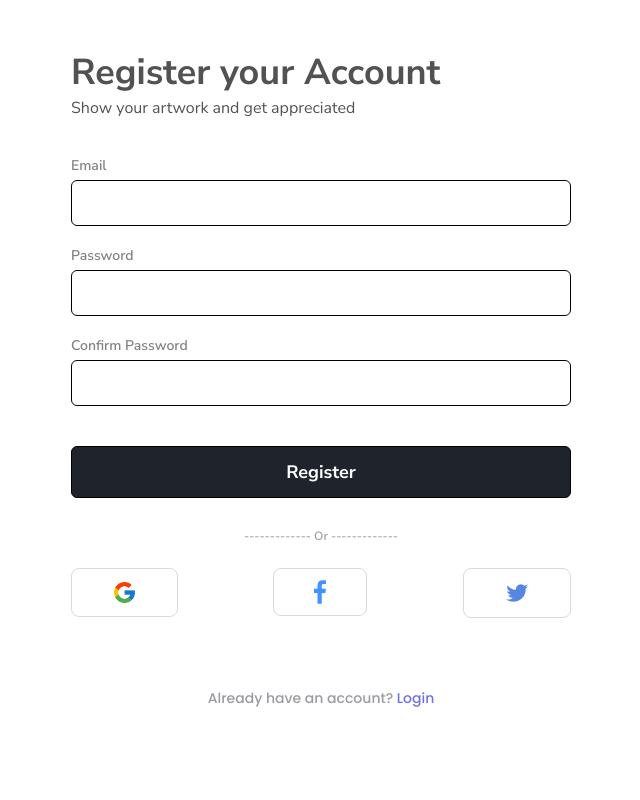
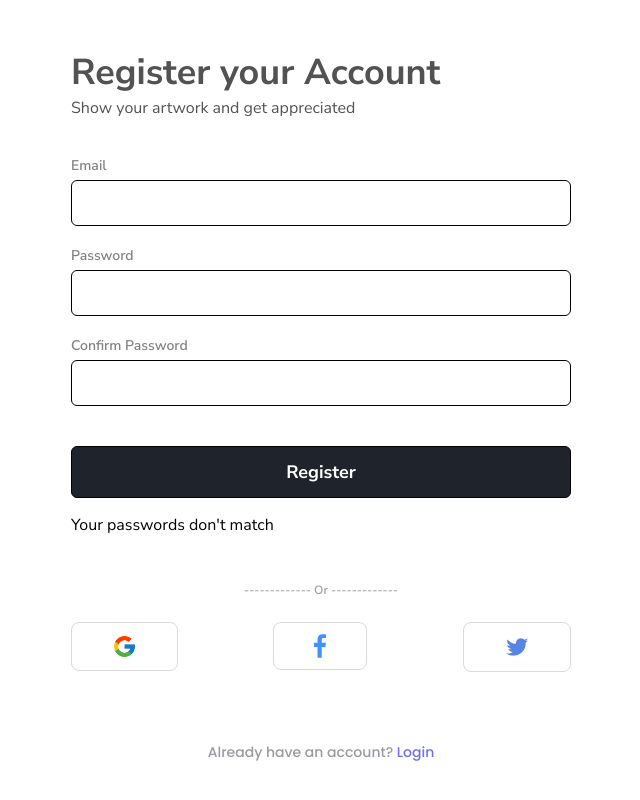
Before and after one commit to chingu-voyages/v40-geckos-team-19, a React (Create React App) app: page /register in a window 1280 px wide. Shown: the whole page, without its empty margins (319-959 px from the left). Built offline with nearby package versions, Linux system fonts and the light colour scheme.

Commit message:
added error handling

```diff
--- a/src/Components/Register/RegisterPageForm.jsx
+++ b/src/Components/Register/RegisterPageForm.jsx
@@ -16,7 +16,10 @@ const RegisterPageForm = () => {
   //password check
   const passwordIsValid = password.trim() !== "";
 
-  //   const samePasswords = password === confirmPassword;
+  const samePasswords = password === confirmPassword;
+  // const passwordInputClass = !samePasswords
+  //   ? "register-form invalid"
+  //   : "register-form";
 
   const handleEmailChange = (event) => {
     setEmail(event.target.value);
@@ -49,14 +52,24 @@ const RegisterPageForm = () => {
           returnSecureToken: true,
         }),
         headers: {
-            'Content-Type': 'application/json'
-        }
+          "Content-Type": "application/json",
+        },
       }
-    );
-    //Add error handling
+    ).then((res) => {
+      if (res.ok) {
+        //
+      } else {
+        return res.json().then((data) => {
+          //show an error modal
+          console.log(data);
+          //add weak password feedback to user
+        });
+      }
+    });
 
     setEmail("");
     setPassword("");
+    setConfirmPassword("");
   };
 
   return (
@@ -71,6 +84,7 @@ const RegisterPageForm = () => {
           required
         />
       </label>
+      {/* <div className={passwordInputClass}> */}
       <label htmlFor="password-input">
         Password
         <input
@@ -82,6 +96,8 @@ const RegisterPageForm = () => {
           required
         />
       </label>
+      {/* </div> */}
+      {/* <div className={passwordInputClass}> */}
       <label htmlFor="confirm-input">
         Confirm Password
         <input
@@ -93,9 +109,13 @@ const RegisterPageForm = () => {
           required
         />
       </label>
+      {/* </div> */}
+
       <div className="form-actions">
         <button type="submit">Register</button>
-        {/* {!samePasswords && <p>Your passwords don't match</p>} */}
+        {!samePasswords && (
+          <p className="error-text">Your passwords don't match</p>
+        )}
       </div>
     </form>
   );
```
Also changed, not shown: src/Components/Register/RegisterPageForm.css (+14 -0 lines).
